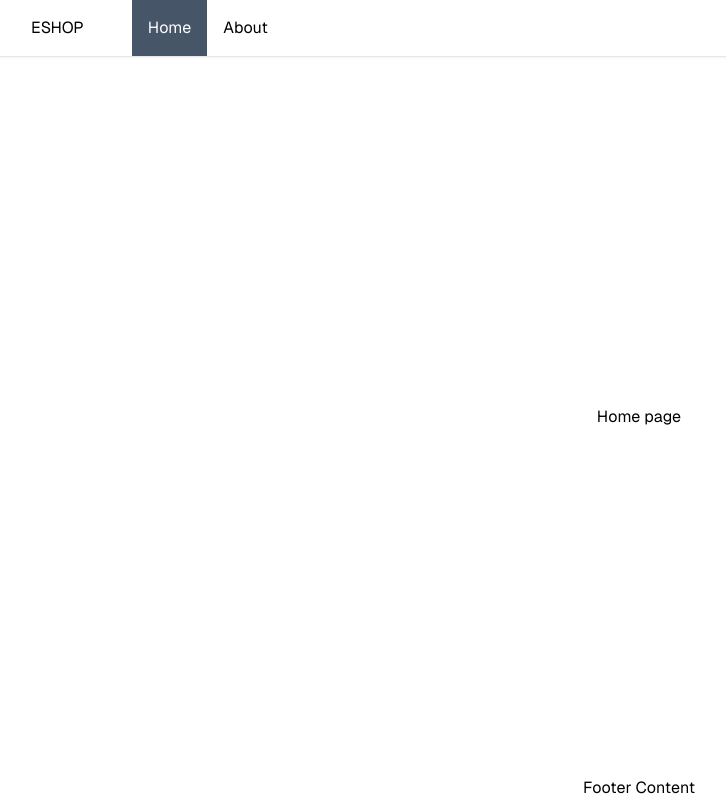
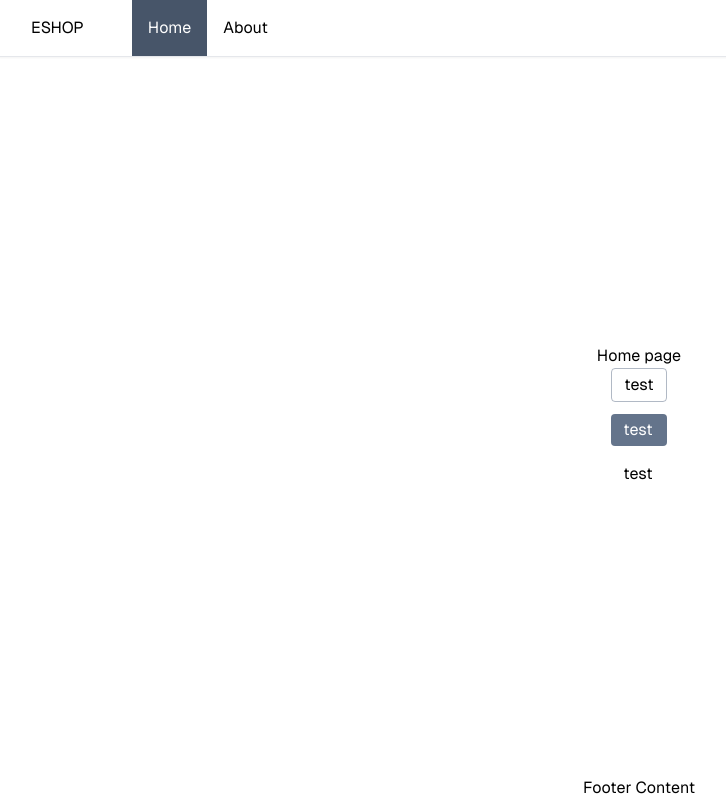
Before and after one commit to Sthanasis/connect-client, a Next.js app: page / in a window 1280 px wide. Shown: the whole page, without its empty margins (1-727 px from the left). Built offline with nearby package versions, Linux system fonts and the light colour scheme.

Commit message:
configure jest

```diff
--- a/src/app/layout.tsx
+++ b/src/app/layout.tsx
@@ -27,10 +27,9 @@ export default function RootLayout({
   return (
     <html lang="en">
       <body
-        className={`${geistSans.variable} ${geistMono.variable} antialiased`}
+        className={`${geistSans.variable} ${geistMono.variable} antialiased grid grid-rows-[auto_1fr_auto] items-center justify-items-center min-h-screen font-[family-name:var(--font-geist-sans)] overflow-auto`}
       >
-        <div className="grid grid-rows-[auto_1fr_auto] items-center justify-items-center min-h-screen gap-16 font-[family-name:var(--font-geist-sans)]">
-          <header className="w-full">
+        <header className="w-full sticky top-0">
           <Navbar />
         </header>
         <main className="flex flex-col p-4 gap-8 row-start-2 items-center sm:items-start">
@@ -39,7 +38,6 @@ export default function RootLayout({
         <footer className="row-start-3 flex gap-6 flex-wrap items-center justify-center">
           Footer Content
         </footer>
-        </div>
       </body>
     </html>
   );
--- a/src/app/page.tsx
+++ b/src/app/page.tsx
@@ -1,7 +1,14 @@
+import Button from '@/shared/button/Button';
+
 export default function Home() {
   return (
     <div className="items-center justify-items-center font-[family-name:var(--font-geist-sans)]">
       Home page
+      <div className="flex flex-col gap-3">
+        <Button variant="outlined">{'test'}</Button>
+        <Button variant="filled">{'test'}</Button>
+        <Button variant="text">{'test'}</Button>
+      </div>
     </div>
   );
 }
--- a/src/shared/button/Button.tsx
+++ b/src/shared/button/Button.tsx
@@ -1,7 +1,9 @@
+'use client';
+
 import { MouseEvent, ReactNode } from 'react';
 import { ButtonVariant } from './buttonVariant';
 import { ButtonColor } from './buttonColor';
-
+import Ripple from '../ripple/Ripple';
 interface ButtonProps {
   variant: ButtonVariant;
   children: ReactNode;
@@ -9,7 +11,8 @@ interface ButtonProps {
   color?: ButtonColor;
   rounded?: boolean;
   disabled?: boolean;
-  onClick: (e: MouseEvent<HTMLButtonElement>) => void;
+  disableRipple?: boolean;
+  onClick?: (e: MouseEvent<HTMLButtonElement>) => void;
 }
 
 const Button = ({
@@ -19,15 +22,17 @@ const Button = ({
   color = 'default',
   rounded = false,
   disabled,
+  disableRipple = false,
   onClick,
 }: ButtonProps) => {
   const baseClasses =
     'cursor-pointer overflow-hidden flex items-center relative outline-none duration-200 disabled:text-gray-400';
 
   const variantClasses = {
-    filled: 'hover:bg-opacity-level-80 focus:bg-opacity-level-80',
+    filled:
+      'hover:bg-opacity-level-80 focus:bg-opacity-level-80 text-snow-white',
     outlined:
-      'border border-solid  hover:bg-opacity-level-10 focus:bg-opacity-level-10 hover:border-opacity-100  focus:border-opacity-100 ',
+      'border border-solid border-slate-gray hover:bg-opacity-level-10 focus:bg-opacity-level-10 hover:border-opacity-100  focus:border-opacity-100 ',
     text: 'hover:bg-opacity-level-10 focus:bg-opacity-level-10',
   };
 
@@ -35,13 +40,13 @@ const Button = ({
     filled: 'bg-primary text-white',
     outlined:
       'text-primary  border-primary border-opacity-50 hover:bg-primary focus:bg-primary',
-    text: 'text-primary hover:bg-primary focus:bg-primary ',
+    text: 'text-primary hover:bg-primary focus:outline-2',
   };
 
   const defaultClasses = {
     filled: 'bg-slate-gray hover:bg-slate-500',
     outlined:
-      'text-slate-gray border-slate-gray border-opacity-50 hover:bg-smokey-gray focus:bg-slate-gray',
+      'border-slate-gray border-opacity-50 hover:bg-smokey-gray focus:bg-slate-gray',
     text: 'hover:bg-slate-gray focus:bg-slate-gray disabled:hover:bg-transparent disabled:cursor-default',
   };
 
@@ -50,19 +55,26 @@ const Button = ({
     default: defaultClasses[variant],
   };
 
+  const rippleClasses = {
+    filled: undefined,
+    outlined: 'bg-gray-400',
+    text: 'bg-gray-400',
+  };
+
   return (
     <button
       className={[
         baseClasses,
         variantClasses[variant],
         buttonStyle[color],
-        rounded ? 'rounded-full p-2' : 'px-3 py-1 rounded-md',
+        rounded ? 'rounded-full p-2' : 'px-3 py-1 rounded-[4px]',
       ].join(' ')}
       type={type}
       disabled={disabled}
       onClick={onClick}
     >
       {children}
+      {!disableRipple && <Ripple colorClasses={rippleClasses[variant]} />}
     </button>
   );
 };
--- /dev/null
+++ b/src/shared/ripple/Ripple.tsx
@@ -0,0 +1,65 @@
+import { useState, MouseEvent } from 'react';
+import { useDebounceListCleanup } from './useDebounceListCleanup';
+
+interface RippleProps {
+  disabled?: boolean;
+  colorClasses?: string;
+}
+
+const Ripple = ({
+  disabled = false,
+  colorClasses = 'bg-snow-white',
+}: RippleProps) => {
+  const ANIMATION_DURATION = 700;
+  const [rippleList, setRippleList] = useState<
+    { x: number; y: number; size: number }[]
+  >([]);
+
+  useDebounceListCleanup(rippleList.length, ANIMATION_DURATION, () => {
+    setRippleList([]);
+  });
+
+  const addRipple = (event: MouseEvent<HTMLDivElement>) => {
+    if (disabled) {
+      return;
+    }
+    const container = event.currentTarget.getBoundingClientRect();
+    const size = Math.max(container.width, container.height);
+    const x = event.pageX - container.x - size / 2;
+    const y = event.pageY - container.y - size / 2;
+    const newRipple = {
+      x,
+      y,
+      size,
+    };
+    setRippleList([...rippleList, newRipple]);
+  };
+
+  return (
+    <div
+      className="top-0 right-0 bottom-0 left-0 absolute overflow-hidden"
+      onMouseDown={addRipple}
+    >
+      {rippleList.length > 0 &&
+        rippleList.map((ripple, index) => {
+          return (
+            <span
+              className={'scale-0 rounded-full overflow-hidden absolute opacity-75 animate-[ripple] '.concat(
+                colorClasses
+              )}
+              key={`ripple-${index}`}
+              style={{
+                top: ripple.y,
+                left: ripple.x,
+                width: ripple.size,
+                height: ripple.size,
+                animationDuration: `${ANIMATION_DURATION}ms`,
+              }}
+            />
+          );
+        })}
+    </div>
+  );
+};
+
+export default Ripple;
--- /dev/null
+++ b/src/shared/ripple/useDebounceListCleanup.ts
@@ -0,0 +1,18 @@
+import { useEffect } from 'react';
+
+export const useDebounceListCleanup = (
+  count: number,
+  duration: number,
+  cleanUpFunction: () => void
+) => {
+  useEffect(() => {
+    let bounce: NodeJS.Timeout | number = 0;
+    if (count > 0) {
+      clearTimeout(bounce);
+
+      bounce = setTimeout(cleanUpFunction, duration);
+    }
+
+    return () => clearTimeout(bounce);
+  }, [count, duration, cleanUpFunction]);
+};
--- a/tailwind.config.ts
+++ b/tailwind.config.ts
@@ -7,8 +7,15 @@ const config: Config = {
     './src/features/**/*.{js,ts,jsx,tsx,mdx}',
     './src/shared/**/*.{js,ts,jsx,tsx,mdx}',
   ],
+  darkMode: ['selector'],
   theme: {
     extend: {
+      keyframes: {
+        ripple: {
+          from: { opacity: '.75', transform: 'scale(0)' },
+          to: { opacity: '0', transform: 'scale(2)' },
+        },
+      },
       colors: {
         background: 'var(--background)',
         foreground: 'var(--foreground)',
```
Also changed, not shown: jest.config.ts (added, +14 -0 lines), package.json (+9 -1 lines), src/shared/test/test.tsx (deleted), 2 other files (tests, documents, lock files or other folders). Lines whose indentation alone changed are shown as unchanged.
